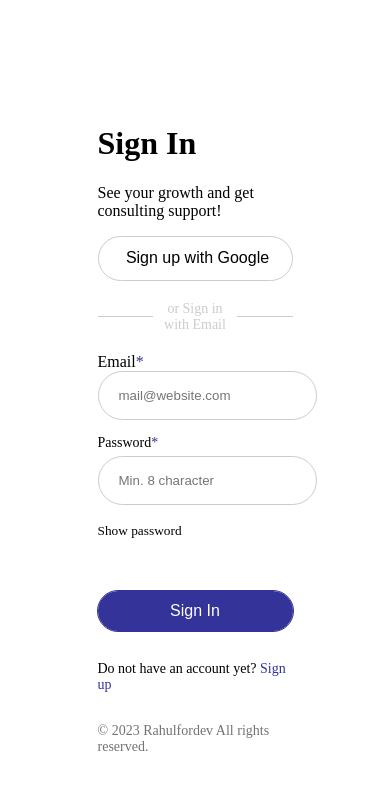
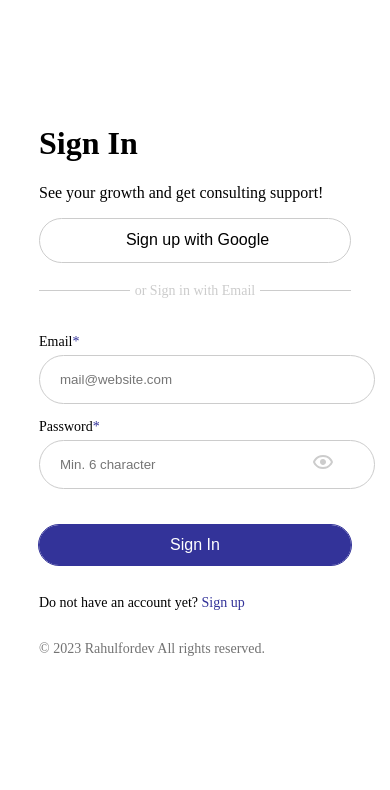
Before and after one commit to Rahulfordev/react-router-data-fetch-firebase, a React (Vite) app: page /login in a window 390 px wide. Shown: the top 790 px of the page. Built offline with nearby package versions, Linux system fonts and the light colour scheme; no server answers; a web font is replaced by a local one.

Commit message:
responsive add

```diff
--- a/package.json
+++ b/package.json
@@ -14,6 +14,7 @@
     "react": "^18.2.0",
     "react-dom": "^18.2.0",
     "react-firebase-hooks": "^5.1.1",
+    "react-icons": "^4.12.0",
     "react-router-dom": "^6.21.0",
     "react-toastify": "^9.1.3"
   },
--- a/src/Layout/Header/Header.jsx
+++ b/src/Layout/Header/Header.jsx
@@ -1,6 +1,17 @@
 import { NavLink } from "react-router-dom";
 import "./Header.css";
+import { useContext } from "react";
+import { AuthContext } from "../../providers/AuthProvider";
 const Header = () => {
+  const { user, logOut } = useContext(AuthContext);
+
+  const handleLogout = () => {
+    logOut()
+      .then((result) => {
+        console.log(result);
+      })
+      .catch((error) => console.error(error));
+  };
   return (
     <header className="header">
       <nav className="nav__links container">
@@ -14,6 +25,14 @@ const Header = () => {
           <NavLink to={"/users"}>Users</NavLink>
           <NavLink to={"/login"}>Log In</NavLink>
           <NavLink to={"/signup"}>Sign Up</NavLink>
+          {user && (
+            <span>
+              {user.email}
+              <NavLink onClick={handleLogout} to={"/"}>
+                Log out
+              </NavLink>
+            </span>
+          )}
         </ul>
       </nav>
     </header>
--- a/src/Layout/MainLayout.jsx
+++ b/src/Layout/MainLayout.jsx
@@ -9,7 +9,6 @@ const MainLayout = () => {
     <div className="main-container">
       <Header />
       <div>{natigate.state === "loading" ? <Loading /> : <Outlet />}</div>
-
       <Footer />
     </div>
   );
--- a/src/pages/Auth/SignIn/SignIn.css
+++ b/src/pages/Auth/SignIn/SignIn.css
@@ -9,7 +9,7 @@
   padding: 5%;
 }
 
-label:not(label:first-of-type) {
+label {
   display: block;
   margin: 15px 0 5px 0;
   font-size: 14px;
@@ -129,3 +129,32 @@ i.fa-google {
 .password-mannage {
   width: 90px;
 }
+
+.password-toggle {
+  position: relative;
+}
+
+.password-toggle svg {
+  position: absolute;
+  top: -2.4rem;
+  left: 39rem;
+  font-size: 1.5rem;
+  color: #cccccc;
+}
+
+@media screen and (max-width: 600px) {
+  #sign-form {
+    width: 80%;
+    height: 100%;
+    margin: 10vh auto;
+    padding: 5%;
+  }
+
+  .password-toggle svg {
+    position: absolute;
+    top: -2.4rem;
+    left: 17rem;
+    font-size: 1.5rem;
+    color: #cccccc;
+  }
+}
--- a/src/pages/Auth/SignIn/SignIn.jsx
+++ b/src/pages/Auth/SignIn/SignIn.jsx
@@ -1,14 +1,20 @@
-import { NavLink } from "react-router-dom";
+import { NavLink, useLocation, useNavigate } from "react-router-dom";
 import "./SignIn.css";
 import { useContext, useState } from "react";
 import { AuthContext } from "../../../providers/AuthProvider";
+import { BiShow } from "react-icons/bi";
+import { BiHide } from "react-icons/bi";
 
 const SignIn = () => {
   const [error, setError] = useState("");
   const [success, setSuccess] = useState("");
   const [show, setShow] = useState(false);
 
-  const { SignIn } = useContext(AuthContext);
+  const { SignIn, signInWithGoogle } = useContext(AuthContext);
+
+  const navigate = useNavigate();
+  const location = useLocation();
+  const from = location.state?.from?.pathname || "/";
 
   const handleSignIn = (e) => {
     e.preventDefault();
@@ -25,6 +31,20 @@ const SignIn = () => {
         const loggedUser = result.user;
         console.log(loggedUser);
         setSuccess("login successful");
+        navigate(from, { replace: true });
+      })
+      .catch((error) => {
+        console.log(error);
+        setError(error.message);
+      });
+  };
+
+  const SignInGoogle = () => {
+    signInWithGoogle()
+      .then((result) => {
+        const user = result.user;
+        console.log(user);
+        navigate("/");
       })
       .catch((error) => {
         console.log(error);
@@ -40,7 +60,7 @@ const SignIn = () => {
           <p className="htmlForm-caption">
             See your growth and get consulting support!
           </p>
-          <button className="google-sign-btn">
+          <button className="google-sign-btn" onClick={SignInGoogle}>
             <i className="fa fa-google"></i> Sign up with Google
           </button>
 
@@ -57,6 +77,7 @@ const SignIn = () => {
           </label>
           <input type="email" name="email" placeholder="mail@website.com" />
 
+          <div className="password-input">
             <label htmlFor="password">
               Password<span className="star-required">*</span>
             </label>
@@ -64,12 +85,13 @@ const SignIn = () => {
               type={show ? "text" : "password"}
               name="password"
               id="password"
-            placeholder="Min. 8 character"
+              placeholder="Min. 6 character"
             />
 
-          <p className="password-mannage" onClick={() => setShow(!show)}>
-            <small>{show ? "Hide password" : "Show password"}</small>
-          </p>
+            <small className="password-toggle" onClick={() => setShow(!show)}>
+              {show ? <BiHide /> : <BiShow />}
+            </small>
+          </div>
 
           <br />
           <br />
--- a/src/pages/Auth/SignUp/SignUp.css
+++ b/src/pages/Auth/SignUp/SignUp.css
@@ -1,12 +1,5 @@
 .signup-container {
   font-family: "Alkatra", cursive;
-}
-
-#sign-form {
-  width: 50%;
-  height: 100%;
-  margin: 10vh auto;
-  padding: 5%;
 }
 
 label:not(label:first-of-type) {
--- a/src/pages/Auth/SignUp/SignUp.jsx
+++ b/src/pages/Auth/SignUp/SignUp.jsx
@@ -1,4 +1,4 @@
-import { NavLink } from "react-router-dom";
+import { NavLink, useNavigate } from "react-router-dom";
 import "./SignUp.css";
 import { useContext, useState } from "react";
 import { AuthContext } from "../../../providers/AuthProvider";
@@ -7,12 +7,13 @@ const SignUp = () => {
   const [error, setError] = useState("");
   const [success, setSuccess] = useState("");
 
-  const { createUser } = useContext(AuthContext);
+  const { createUser, signInWithGoogle } = useContext(AuthContext);
+  const navigate = useNavigate();
+
   const handleSignUp = (e) => {
     e.preventDefault();
 
     const form = e.target;
-
     const email = form.email.value;
     const password = form.password.value;
     const confirm = form.confirm.value;
@@ -42,6 +43,19 @@ const SignUp = () => {
       });
   };
 
+  const SignInGoogle = () => {
+    signInWithGoogle()
+      .then((result) => {
+        const user = result.user;
+        console.log(user);
+        navigate("/");
+      })
+      .catch((error) => {
+        console.log(error);
+        setError(error.message);
+      });
+  };
+
   return (
     <div className="signup-container">
       <div className="container">
@@ -50,7 +64,7 @@ const SignUp = () => {
           <p className="htmlForm-caption">
             See your growth and get consulting support!
           </p>
-          <button className="google-sign-btn">
+          <button onClick={SignInGoogle} className="google-sign-btn">
             <i className="fa fa-google"></i> Sign up with Google
           </button>
 
@@ -79,7 +93,7 @@ const SignUp = () => {
             type="password"
             name="password"
             id="password"
-            placeholder="Min. 8 character"
+            placeholder="Min. 6 character"
           />
 
           <label htmlFor="confirm">
@@ -89,7 +103,7 @@ const SignUp = () => {
             type="password"
             name="confirm"
             id="cpassword"
-            placeholder="Min. 8 character"
+            placeholder="Min. 6 character"
           />
 
           <br />
--- a/src/providers/AuthProvider.jsx
+++ b/src/providers/AuthProvider.jsx
@@ -5,6 +5,8 @@ import {
   createUserWithEmailAndPassword,
   onAuthStateChanged,
   signInWithEmailAndPassword,
+  GoogleAuthProvider,
+  signInWithPopup,
   signOut,
 } from "firebase/auth";
 
@@ -12,6 +14,8 @@ export const AuthContext = createContext(null);
 const AuthProvider = ({ children }) => {
   const [user, setUser] = useState("");
   const [loading, setLoading] = useState(true);
+
+  const googleProvider = new GoogleAuthProvider();
 
   const createUser = (email, password) => {
     setLoading(true);
@@ -21,6 +25,10 @@ const AuthProvider = ({ children }) => {
   const SignIn = (email, password) => {
     setLoading(true);
     return signInWithEmailAndPassword(auth, email, password);
+  };
+
+  const signInWithGoogle = () => {
+    return signInWithPopup(auth, googleProvider);
   };
 
   const logOut = () => {
@@ -43,6 +51,7 @@ const AuthProvider = ({ children }) => {
     logOut,
     user,
     loading,
+    signInWithGoogle,
   };
 
   return <AuthContext.Provider value={value}>{children}</AuthContext.Provider>;
--- /dev/null
+++ b/src/routes/PrivateRoute.jsx
@@ -0,0 +1,22 @@
+/* eslint-disable react/prop-types */
+import { useContext } from "react";
+import { AuthContext } from "../providers/AuthProvider";
+import { Navigate, useLocation } from "react-router-dom";
+import Loading from "../Layout/Loading/Loading";
+
+const PrivateRoute = ({ children }) => {
+  const { user, loading } = useContext(AuthContext);
+  const location = useLocation();
+
+  if (loading) {
+    return <Loading />;
+  }
+
+  if (user) {
+    return children;
+  }
+
+  return <Navigate to={"/login"} state={{ from: location }}></Navigate>;
+};
+
+export default PrivateRoute;
--- a/src/routes/routes.jsx
+++ b/src/routes/routes.jsx
@@ -9,6 +9,8 @@ import NotFound from "../pages/NotFound/NotFound";
 import Users from "../pages/Users/Users";
 import UserDetails from "../pages/UserDetails/UserDetails";
 import ErrorPage from "../pages/ErrorPage/ErrorPage";
+import PrivateRoute from "./PrivateRoute";
+
 const routes = createBrowserRouter([
   {
     path: "/",
@@ -20,7 +22,11 @@ const routes = createBrowserRouter([
       },
       {
         path: "about",
-        element: <About />,
+        element: (
+          <PrivateRoute>
+            <About />
+          </PrivateRoute>
+        ),
       },
       {
         path: "contact",
```
Also changed, not shown: 1 other file (tests, documents, lock files or other folders). Lines whose indentation alone changed are shown as unchanged.
